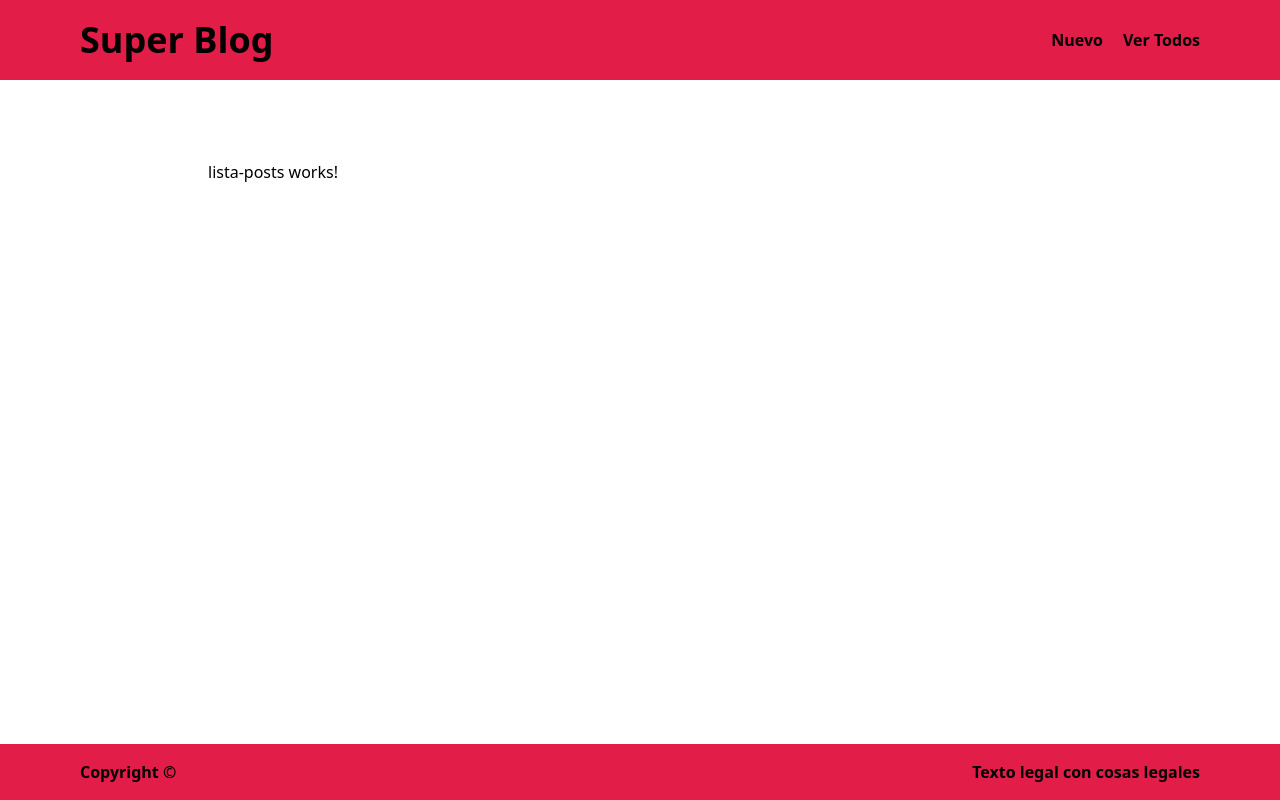
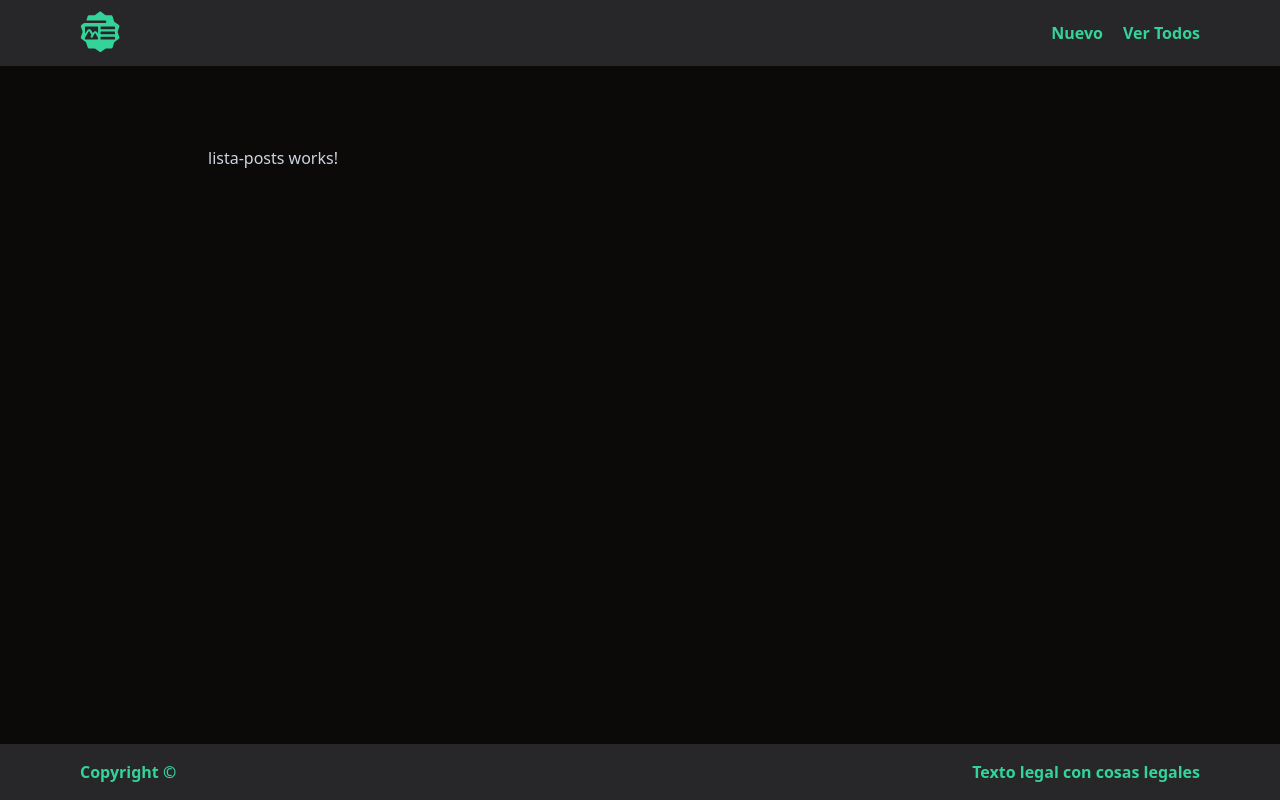
Before and after one commit to miglehp/ProyectoAngularBlogIdBootcamp, an Angular app: page /posts in a window 1280 px wide. Built offline with nearby package versions, Linux system fonts and the light colour scheme.

Commit message:
correcciones de colores y adición de logo

```diff
--- a/src/app/components/footer/footer.component.html
+++ b/src/app/components/footer/footer.component.html
@@ -1,4 +1,4 @@
-<div class="bg-rose-600 h-14 landscape:px-20 portrait:px-5 flex justify-between items-center font-bold" id="footer">
+<div class="bg-zinc-800 text-emerald-400 h-14 landscape:px-20 portrait:px-5 flex justify-between items-center font-bold">
     <p>Copyright ©</p>
     <p>Texto legal con cosas legales</p>
 </div>
--- a/src/app/components/navbar/navbar.component.html
+++ b/src/app/components/navbar/navbar.component.html
@@ -1,5 +1,5 @@
-<nav class="bg-rose-600 p-5 landscape:px-20 flex justify-between items-center font-bold">
-    <h1 class="font-sans landscape:text-4xl portrait:text-2xl cursor-default">Super Blog</h1>
+<nav class="bg-zinc-800 text-emerald-400 p-2 landscape:px-20 flex justify-between items-center font-bold">
+    <img src="assets/customBlogLogo.svg" class="logo w-10">
     <ul class="nav-menu flex gap-5">
         <li routerLink="new" class="cursor-pointer hover:text-white">Nuevo</li>
         <li routerLink="posts" class="cursor-pointer hover:text-white">Ver Todos</li>
--- a/src/app/components/navbar/navbar.component.scss
+++ b/src/app/components/navbar/navbar.component.scss
@@ -0,0 +1,7 @@
+.logo {
+    filter: invert(79%) sepia(40%) saturate(744%) hue-rotate(96deg) brightness(87%) contrast(89%);
+}
+
+.logo:hover {
+    filter: invert(100%);
+}
--- a/src/index.html
+++ b/src/index.html
@@ -8,6 +8,8 @@
   <link rel="icon" type="image/x-icon" href="favicon.ico">
 </head>
 <body>
-  <app-root></app-root>
+  <div class="body bg-stone-950 text-slate-300">
+    <app-root></app-root>
+  </div>
 </body>
 </html>
--- a/src/styles.scss
+++ b/src/styles.scss
@@ -1,3 +1,10 @@
 @tailwind base;
 @tailwind components;
 @tailwind utilities;
+
+*{
+    margin: 0;
+    padding: 0;
+    box-sizing: border-box;
+    transition: all 0.5s;
+}
```
Also changed, not shown: src/assets/customBlogLogo.svg (added).
